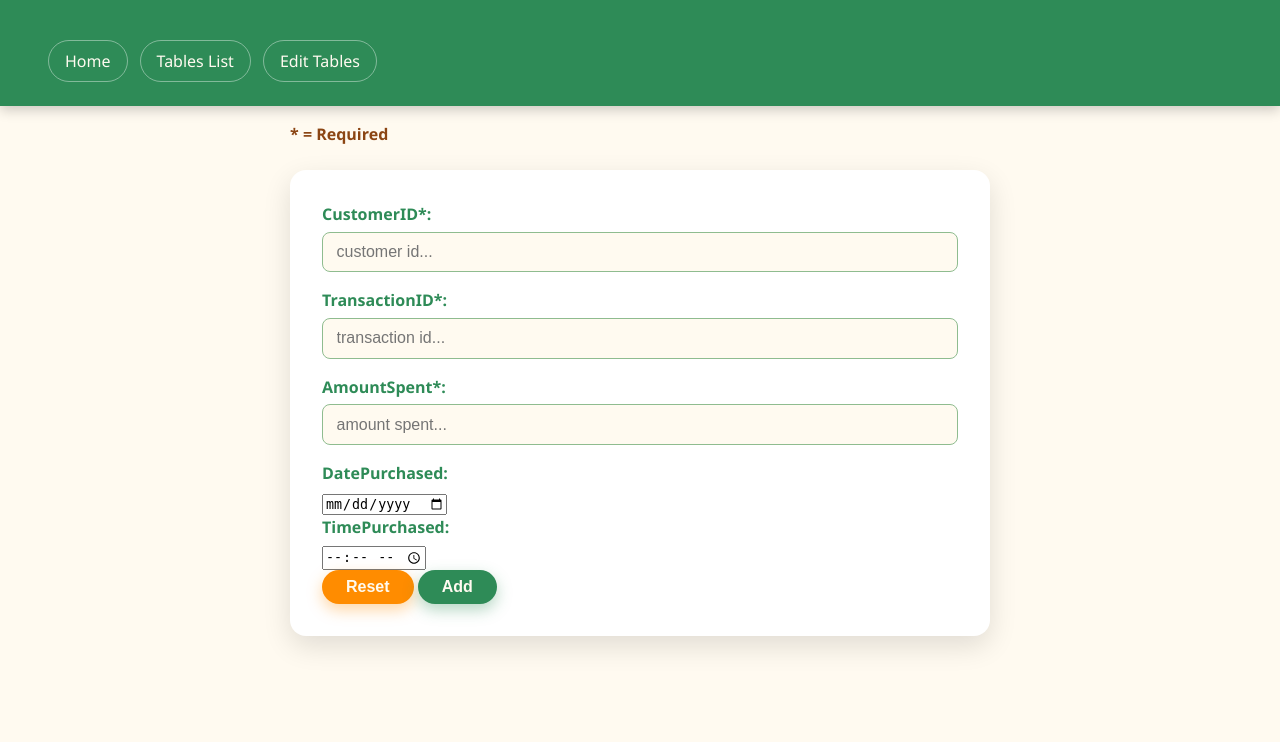
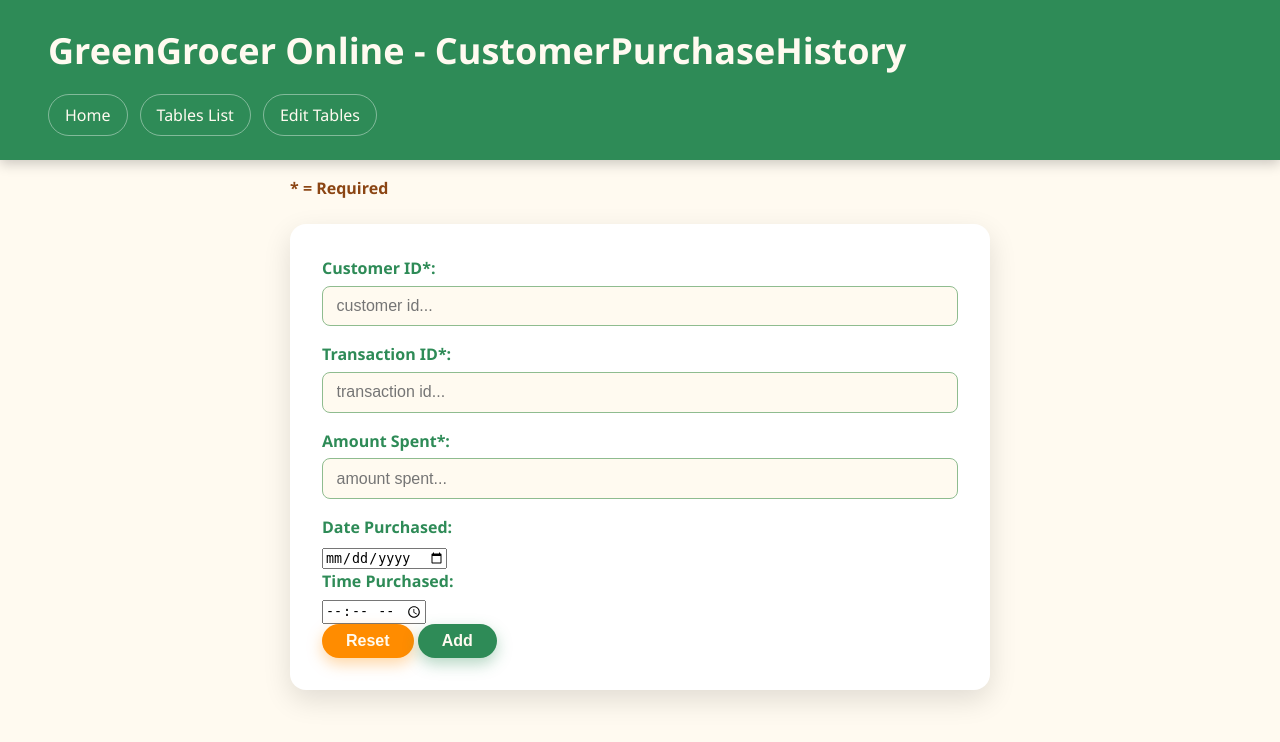
Before and after one commit to ejarredondo/Fall25OnlineShopping, a Flask app: template DB-app/templates/CustomerPurchaseHistory.html in a window 1280 px wide. Shown: the top 742 px of the page. Run offline with Flask 3, Linux system fonts and the light colour scheme; the template is opened without the code that fills it, so the values that code supplies are empty; parts of the project's set-up code (start-up, migrations or seed data) failed here and were passed over.

Commit message:
<updated CustomerPurchaseHistory.html file>

```diff
--- a/DB-app/templates/CustomerPurchaseHistory.html
+++ b/DB-app/templates/CustomerPurchaseHistory.html
@@ -1,11 +1,13 @@
 <!DOCTYPE html>
 <html>
 <head>
-    <title>Add CustomerPurchaseHistory - GreenGrocer Online</title>
+    <title>CustomerPurchaseHistory - GreenGrocer Online</title>
     <link rel="stylesheet" href="styles.css">
 </head>
 <body>
     <div id="nav">
+        <header>
+            <h1>GreenGrocer Online - CustomerPurchaseHistory</h1>
         </header>
         <div class="nav-links">
             <a href="home.html">Home</a>
@@ -15,22 +17,22 @@
     </div>
 
     <h4>* = Required</h4>
-    <form action="/add" method="POST">
+    <form action="/CustomerPurchaseHistory" method="POST">
 
-        <label>CustomerID*:</label> <!-- <foreign key> -->
-        <input type="text" name="customer_id" placeholder="customer id..." required><br>
+        <label for="customer_id">Customer ID*:</label>
+        <input id="customer_id" type="number" min="1" name="customer_id" placeholder="customer id..." required><br>
 
-        <label>TransactionID*:</label> <!-- <foreign key> -->
-        <input type="text" name="transaction_id" placeholder="transaction id..." required><br>
+        <label for="transaction_id">Transaction ID*:</label>
+        <input id="transaction_id" type="number" min="1" name="transaction_id" placeholder="transaction id..." required><br>
 
-        <label>AmountSpent*:</label>
-        <input type="number" name="amount_spent" step="0.01" placeholder="amount spent..." required><br>
+        <label for="amount_spent">Amount Spent*:</label>
+        <input id="amount_spent" type="number" step="0.01" min="0" name="amount_spent" placeholder="amount spent..." required><br>
 
-        <label>DatePurchased:</label>
-        <input type="date" name="date_purchased"><br>
+        <label for="date_purchased">Date Purchased:</label>
+        <input id="date_purchased" type="date" name="date_purchased"><br>
 
-        <label>TimePurchased:</label>
-        <input type="time" name="time_purchased"><br>
+        <label for="time_purchased">Time Purchased:</label>
+        <input id="time_purchased" type="time" name="time_purchased"><br>
 
         <button class="reset" type="reset">Reset</button>
         <button class="add" type="submit">Add</button>
```
Lines whose indentation alone changed are shown as unchanged.
